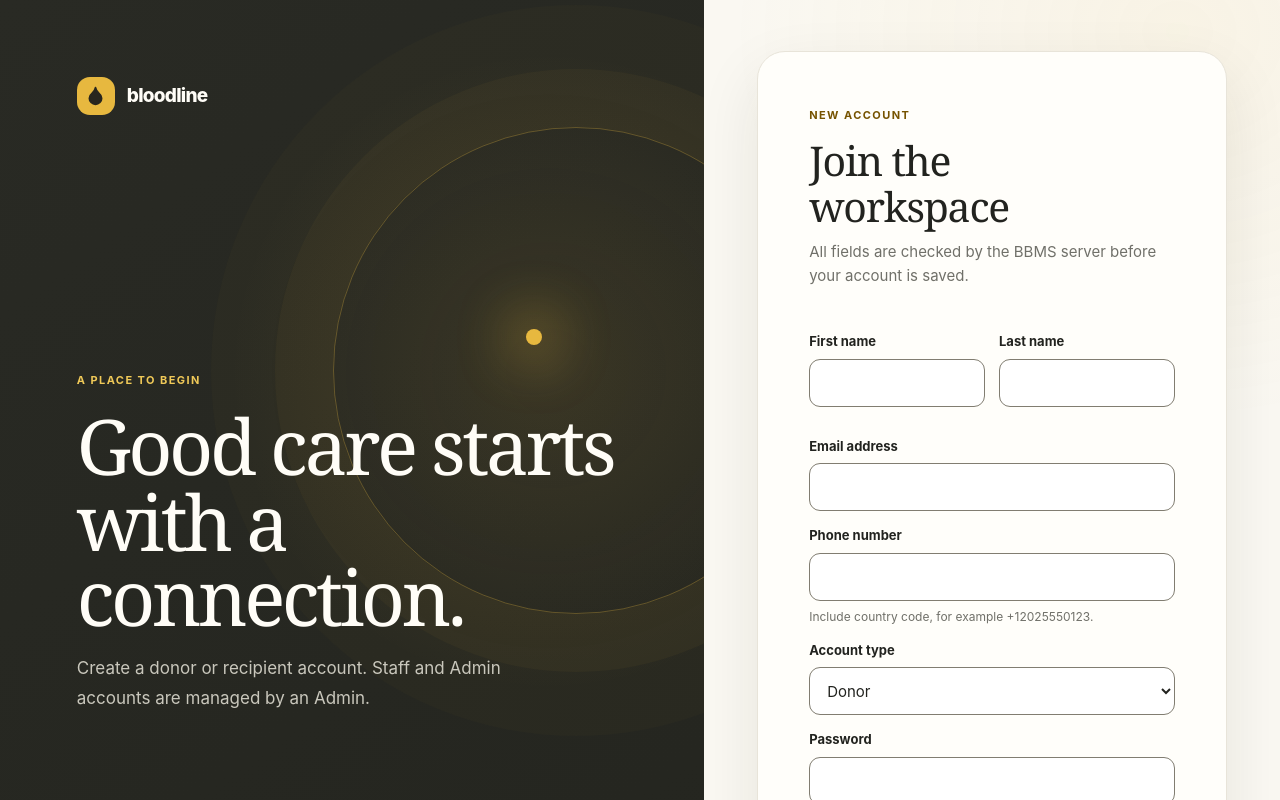
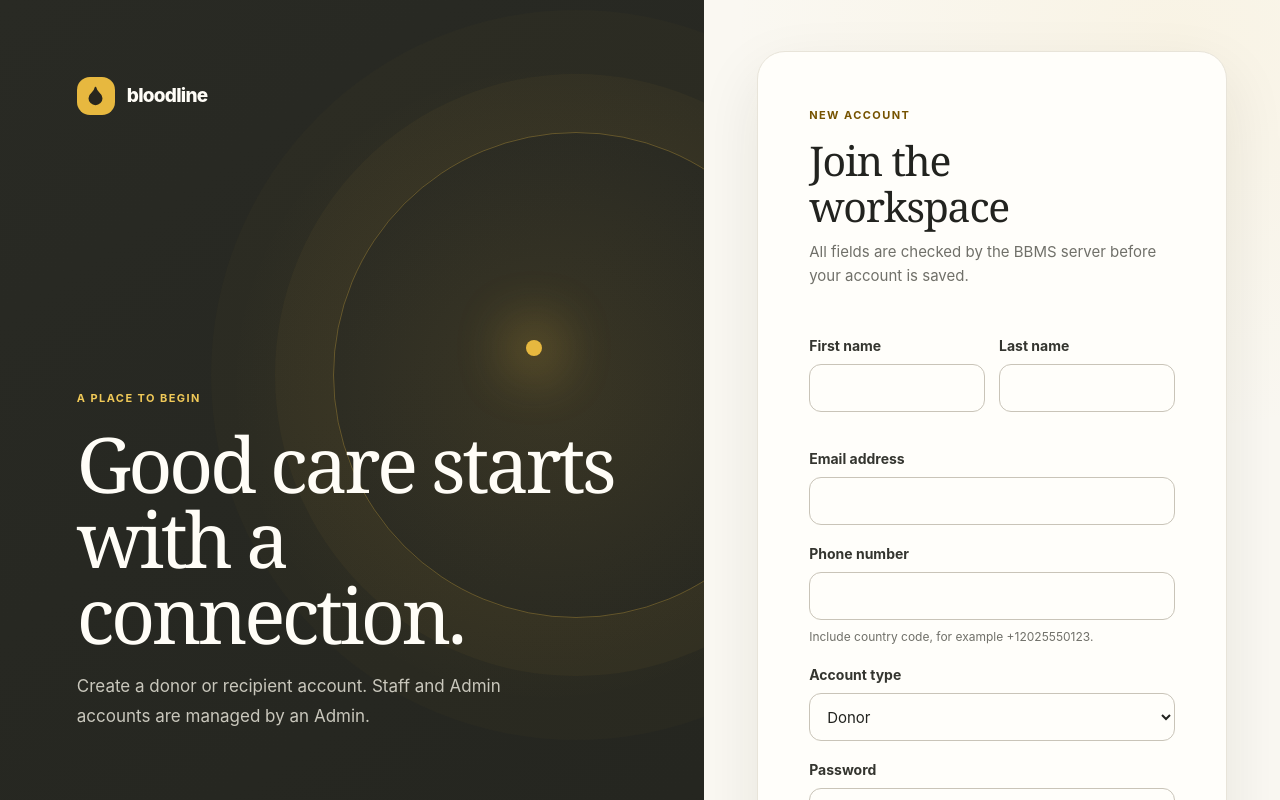
Before and after one commit to DukeAvi/SE_miniProject, a Next.js app in the folder frontend/: page /register in a window 1280 px wide. Shown: the top 800 px of the page. Built offline with nearby package versions, Linux system fonts and the light colour scheme.

Commit message:
style(forms): improve field focus and validation states (#198)

```diff
--- a/frontend/app/globals.css
+++ b/frontend/app/globals.css
@@ -283,3 +283,30 @@ body {
 }
 
 .auth-card > p { max-width: 38ch; line-height: 1.65; }
+
+/* Issue #198, commit 4: make form controls easier to scan and operate. */
+.field { gap: 8px; margin: 18px 0; }
+.field label { color: #34352f; font-size: 14px; }
+.field input,
+.field select,
+.field textarea,
+.toolbar select,
+.toolbar input,
+.compact-input {
+  border-color: #c9c4b8;
+  border-radius: 12px;
+  background-color: #fffefa;
+  transition: border-color 140ms ease, box-shadow 140ms ease, background-color 140ms ease;
+}
+.field input:hover,
+.field select:hover,
+.field textarea:hover { border-color: #8b8065; }
+.field input:focus-visible,
+.field select:focus-visible,
+.field textarea:focus-visible {
+  border-color: var(--gold-deep);
+  box-shadow: 0 0 0 3px rgba(231, 184, 63, 0.2);
+}
+.field input:user-invalid,
+.field select:user-invalid,
+.field textarea:user-invalid { border-color: var(--crimson); }
```
